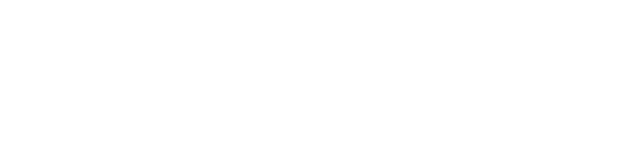
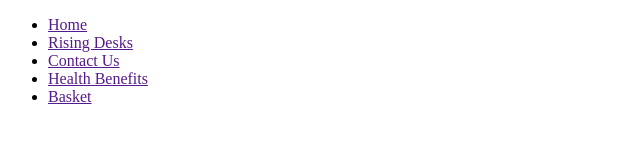
Before and after one commit to PhoenixTech2003/standind-desk-website, a plain HTML site: page index.html in a window 1280 px wide. Shown: the whole page, without its empty margins (0-640 px from the left). Drawn offline with Linux system fonts and the light colour scheme.

Commit message:
add nav div

```diff
--- a/index.html
+++ b/index.html
@@ -7,6 +7,15 @@
     <link rel="stylesheet" href="./assets/css/styles.css">
 </head>
 <body>
+    <div class="nav">
+        <ul>
+            <li><a href="">Home</a></li>
+            <li><a href="">Rising Desks</a></li>
+            <li><a href="">Contact Us</a></li>
+            <li><a href="">Health Benefits</a></li>
+            <li><a href="">Basket</a></li>
+        </ul>
+    </div>
 
 </body>
 </html>
```
